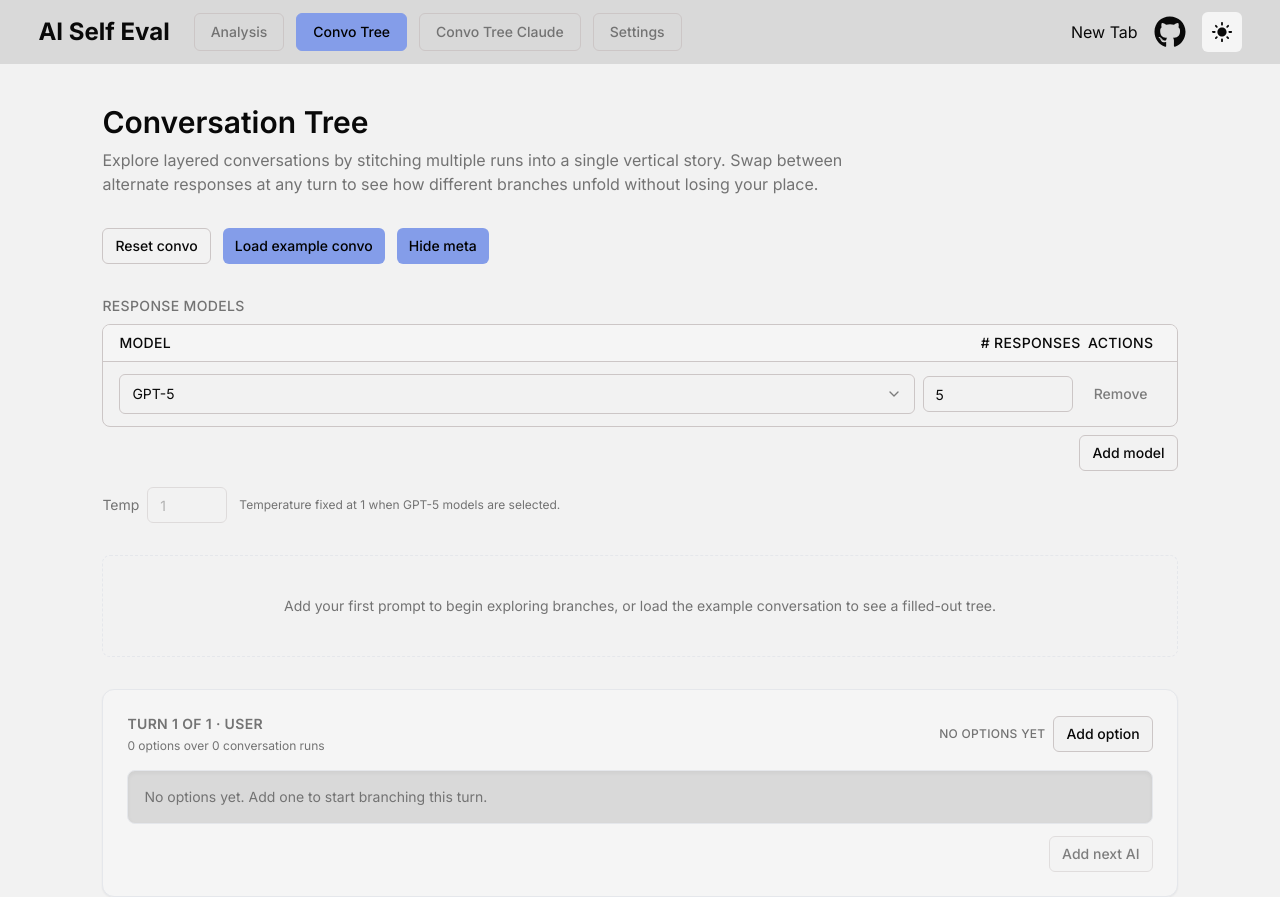
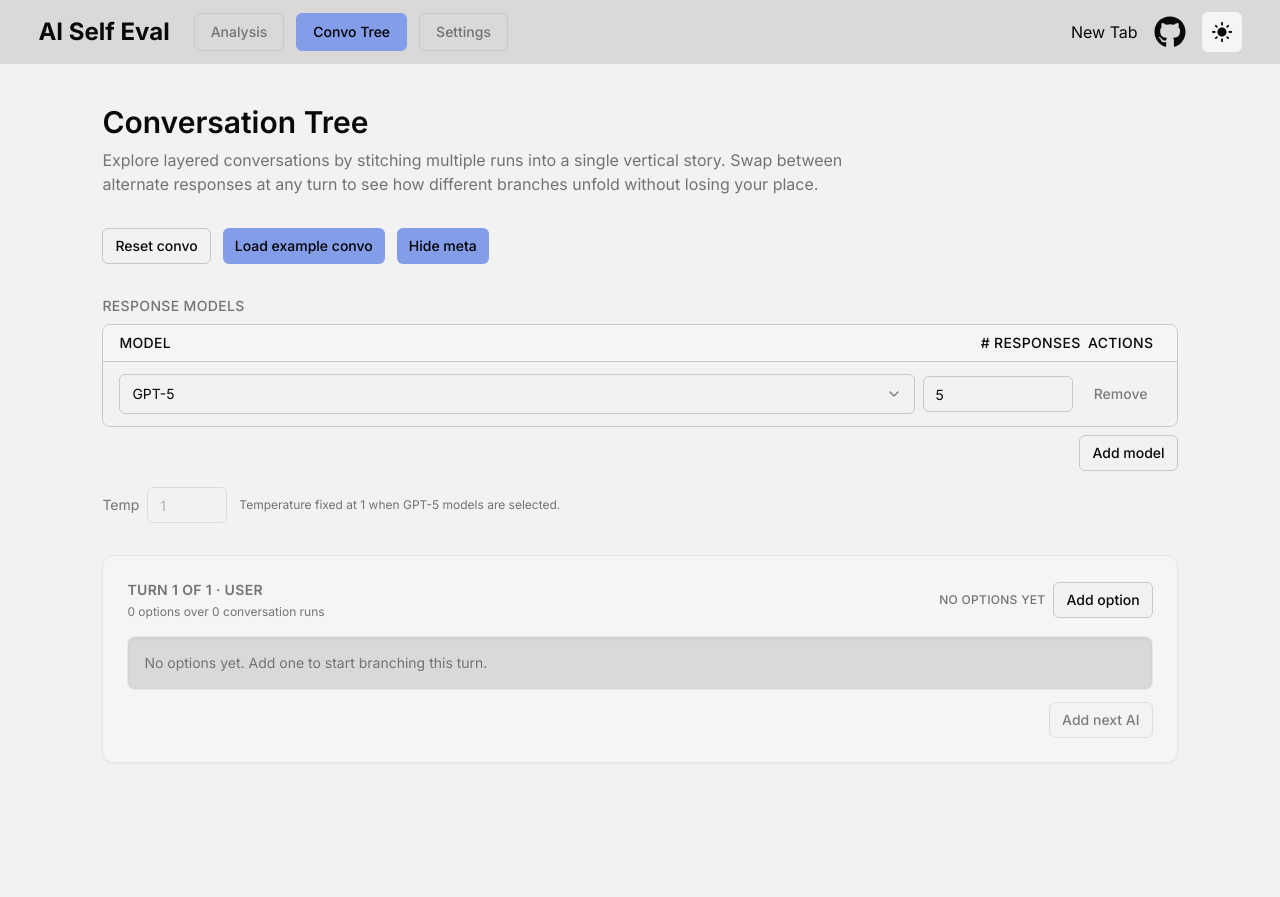
Before and after one commit to mkaufmann84/ai-self-eval, a Next.js app: page /ai-self-eval/convo-tree in a window 1280 px wide. After the commit the page ends 800 px from the top, so only its background shows below. Built offline with nearby package versions, Linux system fonts and the light colour scheme.

Commit message:
Remove unused Convo Tree link and clean up page component

```diff
--- a/src/app/_components/TopNav.tsx
+++ b/src/app/_components/TopNav.tsx
@@ -7,7 +7,6 @@ import { cn } from "@/lib/utils";
 const NAV_LINKS = [
   { href: "/", label: "Analysis" },
   { href: "/convo-tree", label: "Convo Tree" },
-  { href: "/convo-tree-claude", label: "Convo Tree Claude" },
   { href: "/settings", label: "Settings" },
 ];
 
--- a/src/app/convo-tree/page.tsx
+++ b/src/app/convo-tree/page.tsx
@@ -1065,16 +1065,6 @@ export default function ConvoTreePage() {
           )}
         </div>
       </div>
-
-      {runs.length === 0 && path.length === 1 && !path[0].selectedOption && (
-        <div className="rounded-lg border border-dashed bg-muted/20 p-10 text-center text-muted-foreground">
-          <p className="text-sm">
-            Add your first prompt to begin exploring branches, or load the
-            example conversation to see a filled-out tree.
-          </p>
-        </div>
-      )}
-
       <div className="space-y-6">
         {(() => {
           let previousCandidates: string[] | null = null;
```
